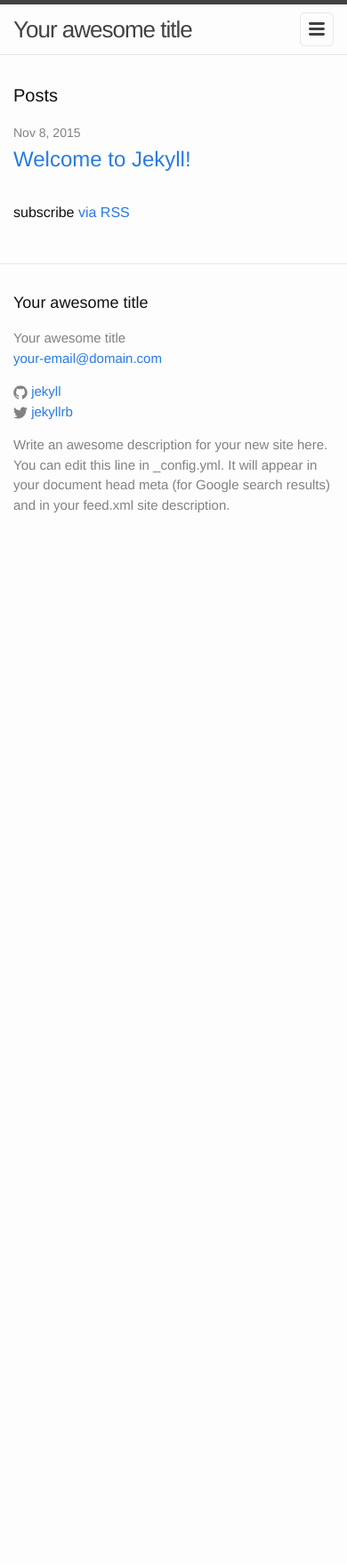
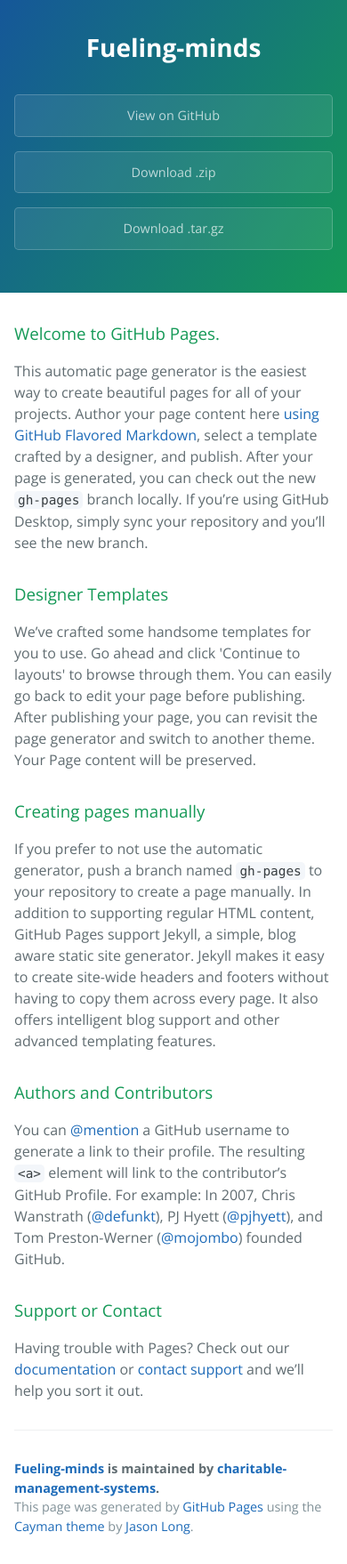
Before and after one commit to charitable-management-systems/fueling-minds, a Jekyll site: the page index.html, which Jekyll copies as it is, in a window 390 px wide. Shown: the whole page at 89% size. Built offline with Jekyll 4.4.1, drawn with Linux system fonts in a browser that asks for light colours; before the commit the page ends 900 px from its top, so only the background shows below that.

Commit message:
Create gh-pages branch via GitHub

```diff
--- a/index.html
+++ b/index.html
@@ -1,23 +1,57 @@
----
-layout: default
----
+<!DOCTYPE html>
+<html lang="en-us">
+  <head>
+    <meta charset="UTF-8">
+    <title>Fueling-minds by charitable-management-systems</title>
+    <meta name="viewport" content="width=device-width, initial-scale=1">
+    <link rel="stylesheet" type="text/css" href="stylesheets/normalize.css" media="screen">
+    <link href='https://fonts.googleapis.com/css?family=Open+Sans:400,700' rel='stylesheet' type='text/css'>
+    <link rel="stylesheet" type="text/css" href="stylesheets/stylesheet.css" media="screen">
+    <link rel="stylesheet" type="text/css" href="stylesheets/github-light.css" media="screen">
+  </head>
+  <body>
+    <section class="page-header">
+      <h1 class="project-name">Fueling-minds</h1>
+      <h2 class="project-tagline"></h2>
+      <a href="https://github.com/charitable-management-systems/fueling-minds" class="btn">View on GitHub</a>
+      <a href="https://github.com/charitable-management-systems/fueling-minds/zipball/master" class="btn">Download .zip</a>
+      <a href="https://github.com/charitable-management-systems/fueling-minds/tarball/master" class="btn">Download .tar.gz</a>
+    </section>
 
-<div class="home">
+    <section class="main-content">
+      <h3>
+<a id="welcome-to-github-pages" class="anchor" href="#welcome-to-github-pages" aria-hidden="true"><span class="octicon octicon-link"></span></a>Welcome to GitHub Pages.</h3>
 
-  <h1 class="page-heading">Posts</h1>
+<p>This automatic page generator is the easiest way to create beautiful pages for all of your projects. Author your page content here <a href="https://guides.github.com/features/mastering-markdown/">using GitHub Flavored Markdown</a>, select a template crafted by a designer, and publish. After your page is generated, you can check out the new <code>gh-pages</code> branch locally. If you’re using GitHub Desktop, simply sync your repository and you’ll see the new branch.</p>
 
-  <ul class="post-list">
-    {% for post in site.posts %}
-      <li>
-        <span class="post-meta">{{ post.date | date: "%b %-d, %Y" }}</span>
+<h3>
+<a id="designer-templates" class="anchor" href="#designer-templates" aria-hidden="true"><span class="octicon octicon-link"></span></a>Designer Templates</h3>
 
-        <h2>
-          <a class="post-link" href="{{ post.url | prepend: site.baseurl }}">{{ post.title }}</a>
-        </h2>
-      </li>
-    {% endfor %}
-  </ul>
+<p>We’ve crafted some handsome templates for you to use. Go ahead and click 'Continue to layouts' to browse through them. You can easily go back to edit your page before publishing. After publishing your page, you can revisit the page generator and switch to another theme. Your Page content will be preserved.</p>
 
-  <p class="rss-subscribe">subscribe <a href="{{ "/feed.xml" | prepend: site.baseurl }}">via RSS</a></p>
+<h3>
+<a id="creating-pages-manually" class="anchor" href="#creating-pages-manually" aria-hidden="true"><span class="octicon octicon-link"></span></a>Creating pages manually</h3>
 
-</div>
+<p>If you prefer to not use the automatic generator, push a branch named <code>gh-pages</code> to your repository to create a page manually. In addition to supporting regular HTML content, GitHub Pages support Jekyll, a simple, blog aware static site generator. Jekyll makes it easy to create site-wide headers and footers without having to copy them across every page. It also offers intelligent blog support and other advanced templating features.</p>
+
+<h3>
+<a id="authors-and-contributors" class="anchor" href="#authors-and-contributors" aria-hidden="true"><span class="octicon octicon-link"></span></a>Authors and Contributors</h3>
+
+<p>You can <a href="https://github.com/blog/821" class="user-mention">@mention</a> a GitHub username to generate a link to their profile. The resulting <code>&lt;a&gt;</code> element will link to the contributor’s GitHub Profile. For example: In 2007, Chris Wanstrath (<a href="https://github.com/defunkt" class="user-mention">@defunkt</a>), PJ Hyett (<a href="https://github.com/pjhyett" class="user-mention">@pjhyett</a>), and Tom Preston-Werner (<a href="https://github.com/mojombo" class="user-mention">@mojombo</a>) founded GitHub.</p>
+
+<h3>
+<a id="support-or-contact" class="anchor" href="#support-or-contact" aria-hidden="true"><span class="octicon octicon-link"></span></a>Support or Contact</h3>
+
+<p>Having trouble with Pages? Check out our <a href="https://help.github.com/pages">documentation</a> or <a href="https://github.com/contact">contact support</a> and we’ll help you sort it out.</p>
+
+      <footer class="site-footer">
+        <span class="site-footer-owner"><a href="https://github.com/charitable-management-systems/fueling-minds">Fueling-minds</a> is maintained by <a href="https://github.com/charitable-management-systems">charitable-management-systems</a>.</span>
+
+        <span class="site-footer-credits">This page was generated by <a href="https://pages.github.com">GitHub Pages</a> using the <a href="https://github.com/jasonlong/cayman-theme">Cayman theme</a> by <a href="https://twitter.com/jasonlong">Jason Long</a>.</span>
+      </footer>
+
+    </section>
+
+
+  </body>
+</html>
--- /dev/null
+++ b/stylesheets/github-light.css
@@ -0,0 +1,115 @@
+/*
+   Copyright 2014 GitHub Inc.
+
+   Licensed under the Apache License, Version 2.0 (the "License");
+   you may not use this file except in compliance with the License.
+   You may obtain a copy of the License at
+
+       http://www.apache.org/licenses/LICENSE-2.0
+
+   Unless required by applicable law or agreed to in writing, software
+   distributed under the License is distributed on an "AS IS" BASIS,
+   WITHOUT WARRANTIES OR CONDITIONS OF ANY KIND, either express or implied.
+   See the License for the specific language governing permissions and
+   limitations under the License.
+
+*/
+
+.pl-c /* comment */ {
+  color: #969896;
+}
+
+.pl-c1      /* constant, markup.raw, meta.diff.header, meta.module-reference, meta.property-name, support, support.constant, support.variable, variable.other.constant */,
+.pl-s .pl-v /* string variable */ {
+  color: #0086b3;
+}
+
+.pl-e  /* entity */,
+.pl-en /* entity.name */ {
+  color: #795da3;
+}
+
+.pl-s .pl-s1 /* string source */,
+.pl-smi      /* storage.modifier.import, storage.modifier.package, storage.type.java, variable.other, variable.parameter.function */ {
+  color: #333;
+}
+
+.pl-ent /* entity.name.tag */ {
+  color: #63a35c;
+}
+
+.pl-k /* keyword, storage, storage.type */ {
+  color: #a71d5d;
+}
+
+.pl-pds              /* punctuation.definition.string, string.regexp.character-class */,
+.pl-s                /* string */,
+.pl-s .pl-pse .pl-s1 /* string punctuation.section.embedded source */,
+.pl-sr               /* string.regexp */,
+.pl-sr .pl-cce       /* string.regexp constant.character.escape */,
+.pl-sr .pl-sra       /* string.regexp string.regexp.arbitrary-repitition */,
+.pl-sr .pl-sre       /* string.regexp source.ruby.embedded */ {
+  color: #183691;
+}
+
+.pl-v /* variable */ {
+  color: #ed6a43;
+}
+
+.pl-id /* invalid.deprecated */ {
+  color: #b52a1d;
+}
+
+.pl-ii /* invalid.illegal */ {
+  background-color: #b52a1d;
+  color: #f8f8f8;
+}
+
+.pl-sr .pl-cce /* string.regexp constant.character.escape */ {
+  color: #63a35c;
+  font-weight: bold;
+}
+
+.pl-ml /* markup.list */ {
+  color: #693a17;
+}
+
+.pl-mh        /* markup.heading */,
+.pl-mh .pl-en /* markup.heading entity.name */,
+.pl-ms        /* meta.separator */ {
+  color: #1d3e81;
+  font-weight: bold;
+}
+
+.pl-mq /* markup.quote */ {
+  color: #008080;
+}
+
+.pl-mi /* markup.italic */ {
+  color: #333;
+  font-style: italic;
+}
+
+.pl-mb /* markup.bold */ {
+  color: #333;
+  font-weight: bold;
+}
+
+.pl-md /* markup.deleted, meta.diff.header.from-file */ {
+  background-color: #ffecec;
+  color: #bd2c00;
+}
+
+.pl-mi1 /* markup.inserted, meta.diff.header.to-file */ {
+  background-color: #eaffea;
+  color: #55a532;
+}
+
+.pl-mdr /* meta.diff.range */ {
+  color: #795da3;
+  font-weight: bold;
+}
+
+.pl-mo /* meta.output */ {
+  color: #1d3e81;
+}
--- /dev/null
+++ b/stylesheets/stylesheet.css
@@ -0,0 +1,245 @@
+* {
+  box-sizing: border-box; }
+
+body {
+  padding: 0;
+  margin: 0;
+  font-family: "Open Sans", "Helvetica Neue", Helvetica, Arial, sans-serif;
+  font-size: 16px;
+  line-height: 1.5;
+  color: #606c71; }
+
+a {
+  color: #1e6bb8;
+  text-decoration: none; }
+  a:hover {
+    text-decoration: underline; }
+
+.btn {
+  display: inline-block;
+  margin-bottom: 1rem;
+  color: rgba(255, 255, 255, 0.7);
+  background-color: rgba(255, 255, 255, 0.08);
+  border-color: rgba(255, 255, 255, 0.2);
+  border-style: solid;
+  border-width: 1px;
+  border-radius: 0.3rem;
+  transition: color 0.2s, background-color 0.2s, border-color 0.2s; }
+  .btn + .btn {
+    margin-left: 1rem; }
+
+.btn:hover {
+  color: rgba(255, 255, 255, 0.8);
+  text-decoration: none;
+  background-color: rgba(255, 255, 255, 0.2);
+  border-color: rgba(255, 255, 255, 0.3); }
+
+@media screen and (min-width: 64em) {
+  .btn {
+    padding: 0.75rem 1rem; } }
+
+@media screen and (min-width: 42em) and (max-width: 64em) {
+  .btn {
+    padding: 0.6rem 0.9rem;
+    font-size: 0.9rem; } }
+
+@media screen and (max-width: 42em) {
+  .btn {
+    display: block;
+    width: 100%;
+    padding: 0.75rem;
+    font-size: 0.9rem; }
+    .btn + .btn {
+      margin-top: 1rem;
+      margin-left: 0; } }
+
+.page-header {
+  color: #fff;
+  text-align: center;
+  background-color: #159957;
+  background-image: linear-gradient(120deg, #155799, #159957); }
+
+@media screen and (min-width: 64em) {
+  .page-header {
+    padding: 5rem 6rem; } }
+
+@media screen and (min-width: 42em) and (max-width: 64em) {
+  .page-header {
+    padding: 3rem 4rem; } }
+
+@media screen and (max-width: 42em) {
+  .page-header {
+    padding: 2rem 1rem; } }
+
+.project-name {
+  margin-top: 0;
+  margin-bottom: 0.1rem; }
+
+@media screen and (min-width: 64em) {
+  .project-name {
+    font-size: 3.25rem; } }
+
+@media screen and (min-width: 42em) and (max-width: 64em) {
+  .project-name {
+    font-size: 2.25rem; } }
+
+@media screen and (max-width: 42em) {
+  .project-name {
+    font-size: 1.75rem; } }
+
+.project-tagline {
+  margin-bottom: 2rem;
+  font-weight: normal;
+  opacity: 0.7; }
+
+@media screen and (min-width: 64em) {
+  .project-tagline {
+    font-size: 1.25rem; } }
+
+@media screen and (min-width: 42em) and (max-width: 64em) {
+  .project-tagline {
+    font-size: 1.15rem; } }
+
+@media screen and (max-width: 42em) {
+  .project-tagline {
+    font-size: 1rem; } }
+
+.main-content :first-child {
+  margin-top: 0; }
+.main-content img {
+  max-width: 100%; }
+.main-content h1, .main-content h2, .main-content h3, .main-content h4, .main-content h5, .main-content h6 {
+  margin-top: 2rem;
+  margin-bottom: 1rem;
+  font-weight: normal;
+  color: #159957; }
+.main-content p {
+  margin-bottom: 1em; }
+.main-content code {
+  padding: 2px 4px;
+  font-family: Consolas, "Liberation Mono", Menlo, Courier, monospace;
+  font-size: 0.9rem;
+  color: #383e41;
+  background-color: #f3f6fa;
+  border-radius: 0.3rem; }
+.main-content pre {
+  padding: 0.8rem;
+  margin-top: 0;
+  margin-bottom: 1rem;
+  font: 1rem Consolas, "Liberation Mono", Menlo, Courier, monospace;
+  color: #567482;
+  word-wrap: normal;
+  background-color: #f3f6fa;
+  border: solid 1px #dce6f0;
+  border-radius: 0.3rem; }
+  .main-content pre > code {
+    padding: 0;
+    margin: 0;
+    font-size: 0.9rem;
+    color: #567482;
+    word-break: normal;
+    white-space: pre;
+    background: transparent;
+    border: 0; }
+.main-content .highlight {
+  margin-bottom: 1rem; }
+  .main-content .highlight pre {
+    margin-bottom: 0;
+    word-break: normal; }
+.main-content .highlight pre, .main-content pre {
+  padding: 0.8rem;
+  overflow: auto;
+  font-size: 0.9rem;
+  line-height: 1.45;
+  border-radius: 0.3rem; }
+.main-content pre code, .main-content pre tt {
+  display: inline;
+  max-width: initial;
+  padding: 0;
+  margin: 0;
+  overflow: initial;
+  line-height: inherit;
+  word-wrap: normal;
+  background-color: transparent;
+  border: 0; }
+  .main-content pre code:before, .main-content pre code:after, .main-content pre tt:before, .main-content pre tt:after {
+    content: normal; }
+.main-content ul, .main-content ol {
+  margin-top: 0; }
+.main-content blockquote {
+  padding: 0 1rem;
+  margin-left: 0;
+  color: #819198;
+  border-left: 0.3rem solid #dce6f0; }
+  .main-content blockquote > :first-child {
+    margin-top: 0; }
+  .main-content blockquote > :last-child {
+    margin-bottom: 0; }
+.main-content table {
+  display: block;
+  width: 100%;
+  overflow: auto;
+  word-break: normal;
+  word-break: keep-all; }
+  .main-content table th {
+    font-weight: bold; }
+  .main-content table th, .main-content table td {
+    padding: 0.5rem 1rem;
+    border: 1px solid #e9ebec; }
+.main-content dl {
+  padding: 0; }
+  .main-content dl dt {
+    padding: 0;
+    margin-top: 1rem;
+    font-size: 1rem;
+    font-weight: bold; }
+  .main-content dl dd {
+    padding: 0;
+    margin-bottom: 1rem; }
+.main-content hr {
+  height: 2px;
+  padding: 0;
+  margin: 1rem 0;
+  background-color: #eff0f1;
+  border: 0; }
+
+@media screen and (min-width: 64em) {
+  .main-content {
+    max-width: 64rem;
+    padding: 2rem 6rem;
+    margin: 0 auto;
+    font-size: 1.1rem; } }
+
+@media screen and (min-width: 42em) and (max-width: 64em) {
+  .main-content {
+    padding: 2rem 4rem;
+    font-size: 1.1rem; } }
+
+@media screen and (max-width: 42em) {
+  .main-content {
+    padding: 2rem 1rem;
+    font-size: 1rem; } }
+
+.site-footer {
+  padding-top: 2rem;
+  margin-top: 2rem;
+  border-top: solid 1px #eff0f1; }
+
+.site-footer-owner {
+  display: block;
+  font-weight: bold; }
+
+.site-footer-credits {
+  color: #819198; }
+
+@media screen and (min-width: 64em) {
+  .site-footer {
+    font-size: 1rem; } }
+
+@media screen and (min-width: 42em) and (max-width: 64em) {
+  .site-footer {
+    font-size: 1rem; } }
+
+@media screen and (max-width: 42em) {
+  .site-footer {
+    font-size: 0.9rem; } }
```
Also changed, not shown: params.json (added, +1 -0 lines), stylesheets/normalize.css (added).
